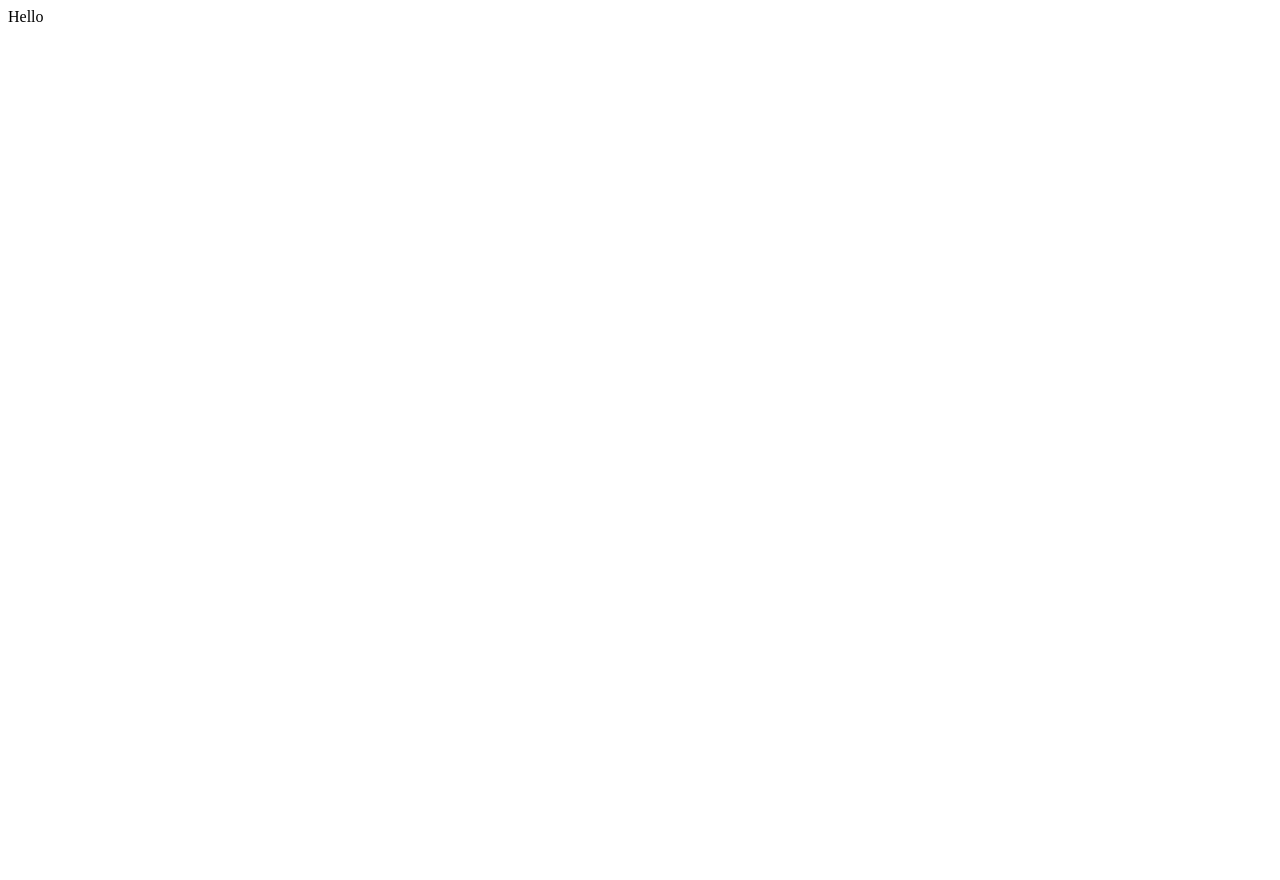
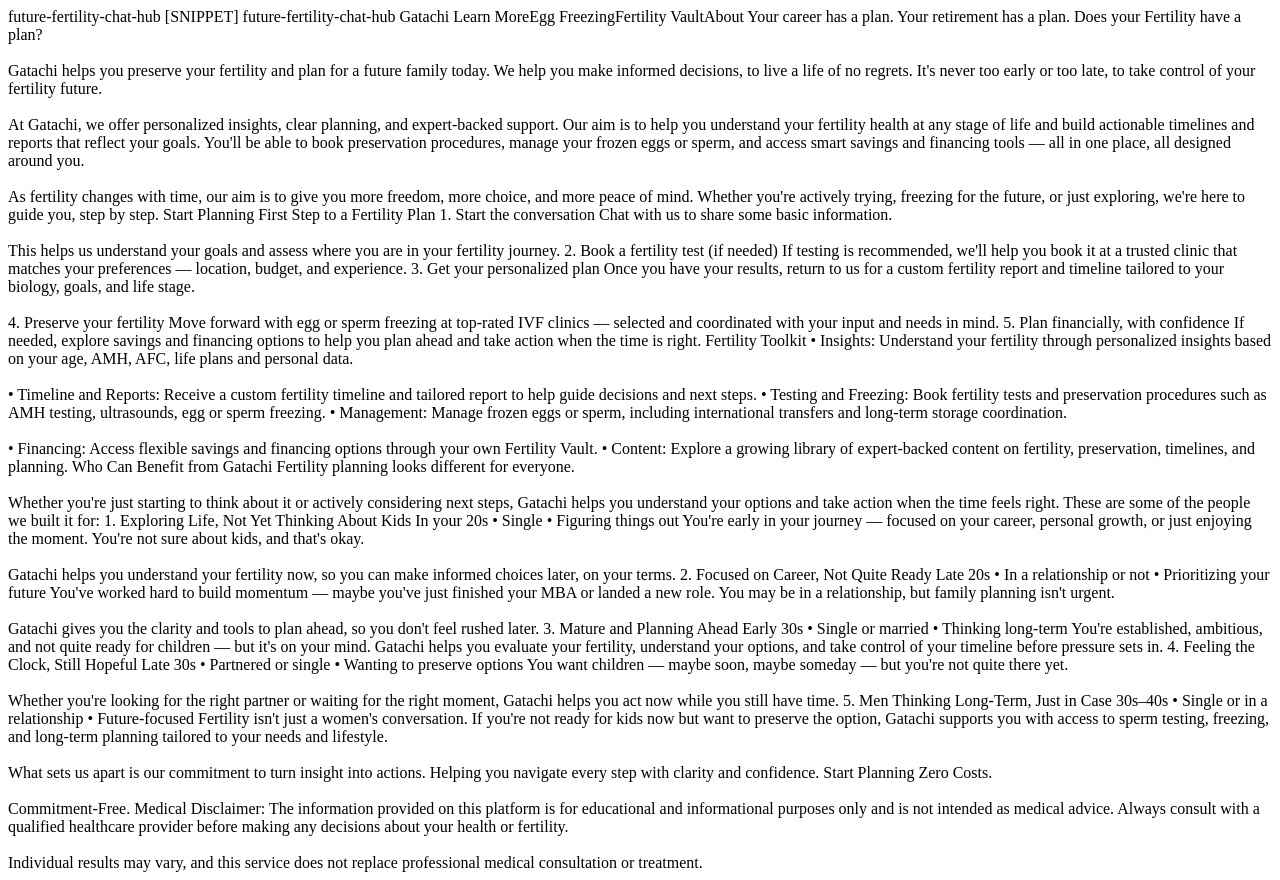
Before and after one commit to Gatachi/gatachi.github.io, a plain HTML site: page index.html in a window 1280 px wide. Before the commit the page ends 800 px from the top, so only its background shows below. Drawn offline with Linux system fonts and the light colour scheme.

Commit message:
Update index.html

```diff
--- a/index.html
+++ b/index.html
@@ -1 +1,53 @@
-Hello
+<!DOCTYPE html>
+<html lang="en">
+<head>
+    <meta charset="UTF-8">
+    <meta name="viewport" content="width=device-width, initial-scale=1.0">
+    <title>Gatachi</title>
+</head>
+<body>
+    future-fertility-chat-hub [SNIPPET] future-fertility-chat-hub Gatachi Learn MoreEgg FreezingFertility VaultAbout Your career has a plan. Your retirement has a plan. Does your Fertility have a plan?
+    <br>
+    <br>
+    Gatachi helps you preserve your fertility and plan for a future family today. We help you make informed decisions, to live a life of no regrets. It's never too early or too late, to take control of your fertility future.
+    <br>
+    <br>
+    At Gatachi, we offer personalized insights, clear planning, and expert-backed support. Our aim is to help you understand your fertility health at any stage of life and build actionable timelines and reports that reflect your goals. You'll be able to book preservation procedures, manage your frozen eggs or sperm, and access smart savings and financing tools — all in one place, all designed around you.
+    <br>
+    <br>
+    As fertility changes with time, our aim is to give you more freedom, more choice, and more peace of mind. Whether you're actively trying, freezing for the future, or just exploring, we're here to guide you, step by step. Start Planning First Step to a Fertility Plan 1. Start the conversation Chat with us to share some basic information.
+    <br>
+    <br>
+    This helps us understand your goals and assess where you are in your fertility journey. 2. Book a fertility test (if needed) If testing is recommended, we'll help you book it at a trusted clinic that matches your preferences — location, budget, and experience. 3. Get your personalized plan Once you have your results, return to us for a custom fertility report and timeline tailored to your biology, goals, and life stage.
+    <br>
+    <br>
+    4. Preserve your fertility Move forward with egg or sperm freezing at top-rated IVF clinics — selected and coordinated with your input and needs in mind. 5. Plan financially, with confidence If needed, explore savings and financing options to help you plan ahead and take action when the time is right. Fertility Toolkit • Insights: Understand your fertility through personalized insights based on your age, AMH, AFC, life plans and personal data.
+    <br>
+    <br>
+    • Timeline and Reports: Receive a custom fertility timeline and tailored report to help guide decisions and next steps. • Testing and Freezing: Book fertility tests and preservation procedures such as AMH testing, ultrasounds, egg or sperm freezing. • Management: Manage frozen eggs or sperm, including international transfers and long-term storage coordination.
+    <br>
+    <br>
+    • Financing: Access flexible savings and financing options through your own Fertility Vault. • Content: Explore a growing library of expert-backed content on fertility, preservation, timelines, and planning. Who Can Benefit from Gatachi Fertility planning looks different for everyone.
+    <br>
+    <br>
+    Whether you're just starting to think about it or actively considering next steps, Gatachi helps you understand your options and take action when the time feels right. These are some of the people we built it for: 1. Exploring Life, Not Yet Thinking About Kids In your 20s • Single • Figuring things out You're early in your journey — focused on your career, personal growth, or just enjoying the moment. You're not sure about kids, and that's okay.
+    <br>
+    <br>
+    Gatachi helps you understand your fertility now, so you can make informed choices later, on your terms. 2. Focused on Career, Not Quite Ready Late 20s • In a relationship or not • Prioritizing your future You've worked hard to build momentum — maybe you've just finished your MBA or landed a new role. You may be in a relationship, but family planning isn't urgent.
+    <br>
+    <br>
+    Gatachi gives you the clarity and tools to plan ahead, so you don't feel rushed later. 3. Mature and Planning Ahead Early 30s • Single or married • Thinking long-term You're established, ambitious, and not quite ready for children — but it's on your mind. Gatachi helps you evaluate your fertility, understand your options, and take control of your timeline before pressure sets in. 4. Feeling the Clock, Still Hopeful Late 30s • Partnered or single • Wanting to preserve options You want children — maybe soon, maybe someday — but you're not quite there yet.
+    <br>
+    <br>
+    Whether you're looking for the right partner or waiting for the right moment, Gatachi helps you act now while you still have time. 5. Men Thinking Long-Term, Just in Case 30s–40s • Single or in a relationship • Future-focused Fertility isn't just a women's conversation. If you're not ready for kids now but want to preserve the option, Gatachi supports you with access to sperm testing, freezing, and long-term planning tailored to your needs and lifestyle.
+    <br>
+    <br>
+    What sets us apart is our commitment to turn insight into actions. Helping you navigate every step with clarity and confidence. Start Planning Zero Costs.
+    <br>
+    <br>
+    Commitment-Free. Medical Disclaimer: The information provided on this platform is for educational and informational purposes only and is not intended as medical advice. Always consult with a qualified healthcare provider before making any decisions about your health or fertility.
+    <br>
+    <br>
+    Individual results may vary, and this service does not replace professional medical consultation or treatment.
+</body>
+</html>
```
